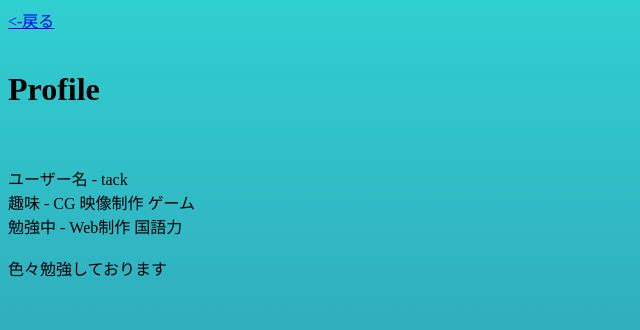
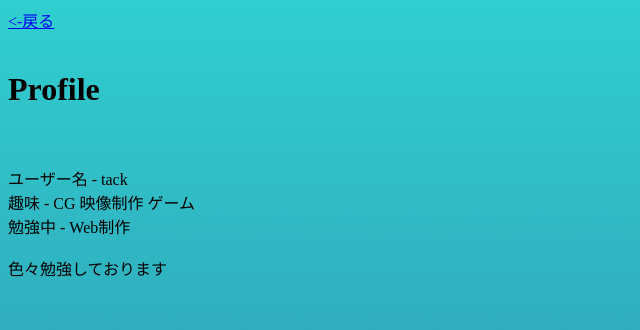
Before and after one commit to tack1015/tack1015.github.io, a plain HTML site: page about.html in a window 1280 px wide. Shown: the top 330 px of the page, 0-640 px from the left. Drawn offline with Linux system fonts and the light colour scheme.

Commit message:
Update about.html

```diff
--- a/about.html
+++ b/about.html
@@ -11,7 +11,7 @@
 <br>
 ユーザー名 - tack<br>
 趣味	  - CG 映像制作 ゲーム<br>
-勉強中	  - Web制作 国語力<br>
+勉強中	  - Web制作<br>
 <br>
 色々勉強しております<br>
 </div>
```
